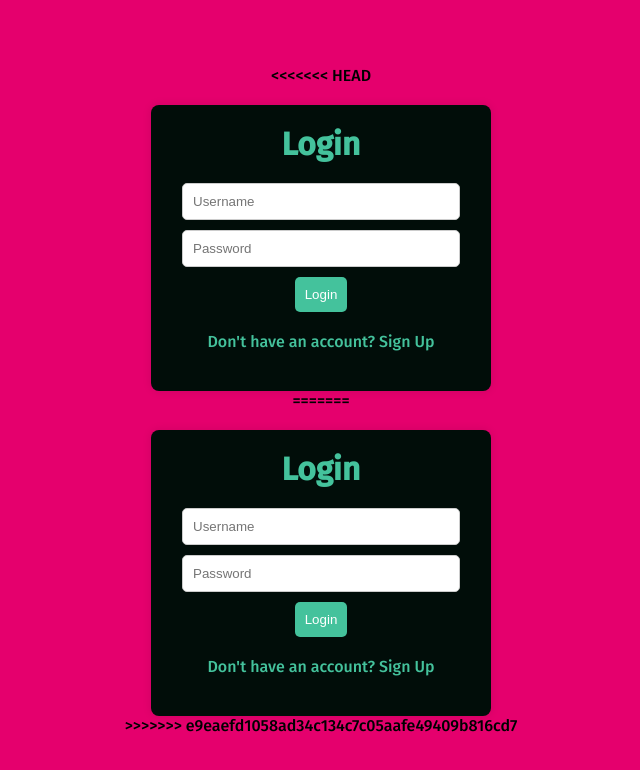
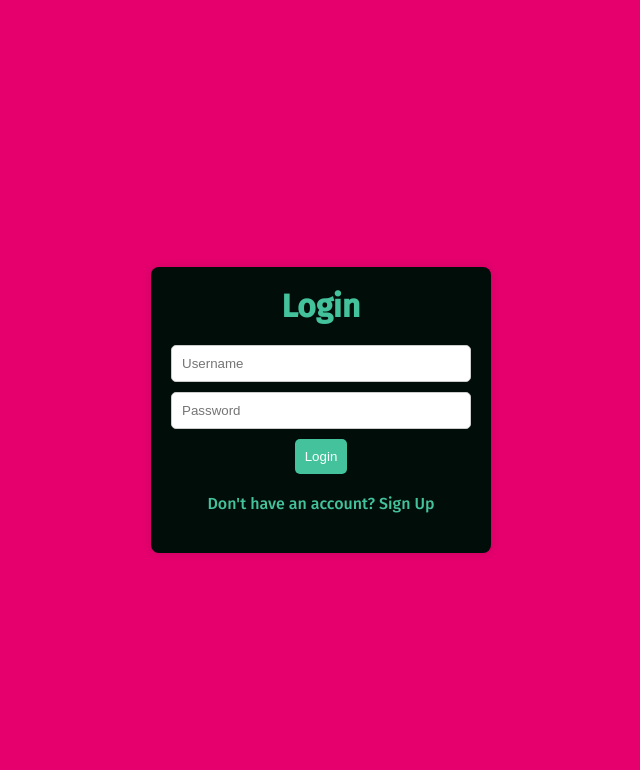
Before and after one commit to dickdangle/MGC.app, a plain HTML site: page login.html in a window 1280 px wide. Shown: the whole page, without its empty margins (319-959 px from the left). Drawn offline with Linux system fonts and the light colour scheme.

Commit message:
Resolved merge conflicts in login.html

```diff
--- a/login.html
+++ b/login.html
@@ -1,4 +1,3 @@
-<<<<<<< HEAD
 <!DOCTYPE html>
 <html lang="en">
 <head>
@@ -21,27 +20,3 @@
     <script src="users.js"></script>
 </body>
 </html>
-=======
-<!DOCTYPE html>
-<html lang="en">
-<head>
-    <meta charset="UTF-8">
-    <meta name="viewport" content="width=device-width, initial-scale=1.0">
-    <title>Deadpool - Login</title>
-    <link rel="stylesheet" href="styles.css">
-    <link href="https://fonts.googleapis.com/css2?family=Fira+Sans:wght@500&display=swap" rel="stylesheet">
-</head>
-<body>
-    <div class="container">
-        <h1>Login</h1>
-        <div class="controls">
-            <input type="text" id="login-username" placeholder="Username">
-            <input type="password" id="login-password" placeholder="Password">
-            <button onclick="login()">Login</button>
-        </div>
-        <a href="signup.html">Don't have an account? Sign Up</a>
-    </div>
-    <script src="users.js"></script>
-</body>
-</html>
->>>>>>> e9eaefd1058ad34c134c7c05aafe49409b816cd7
```
